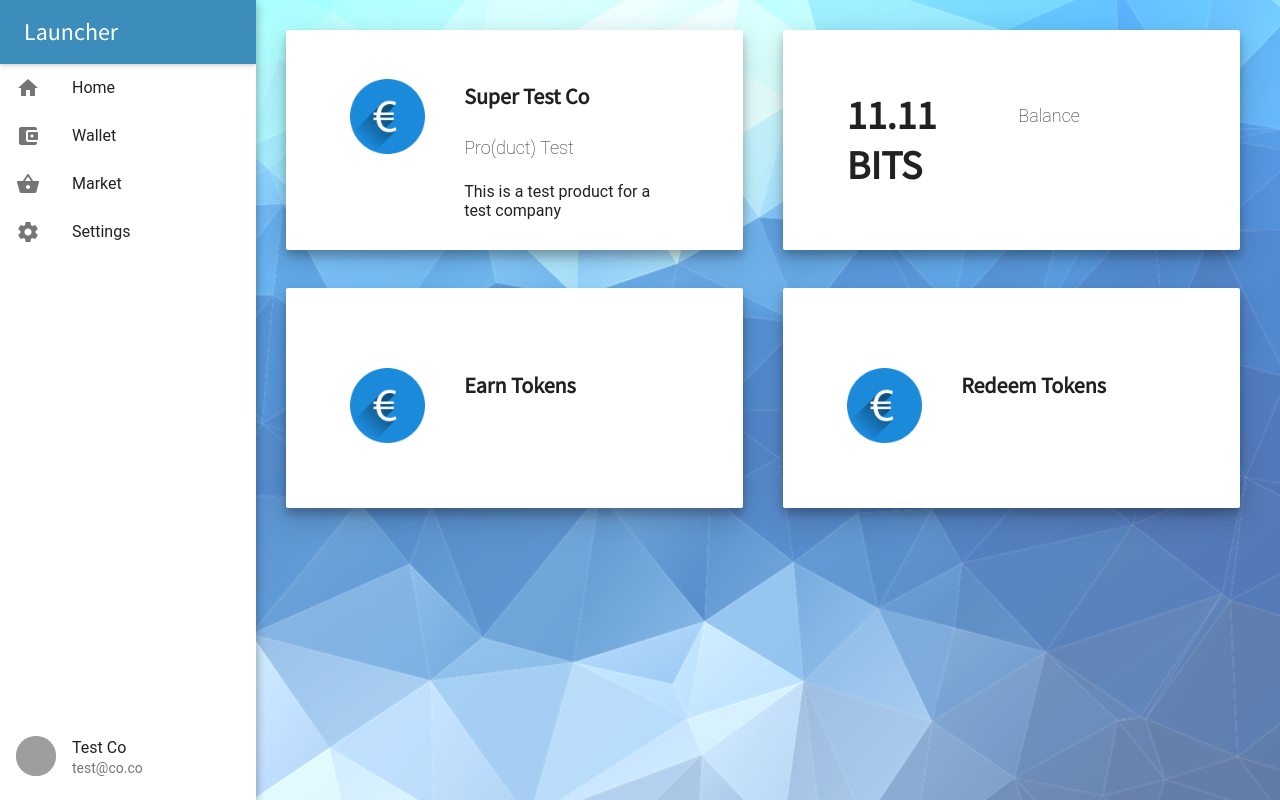
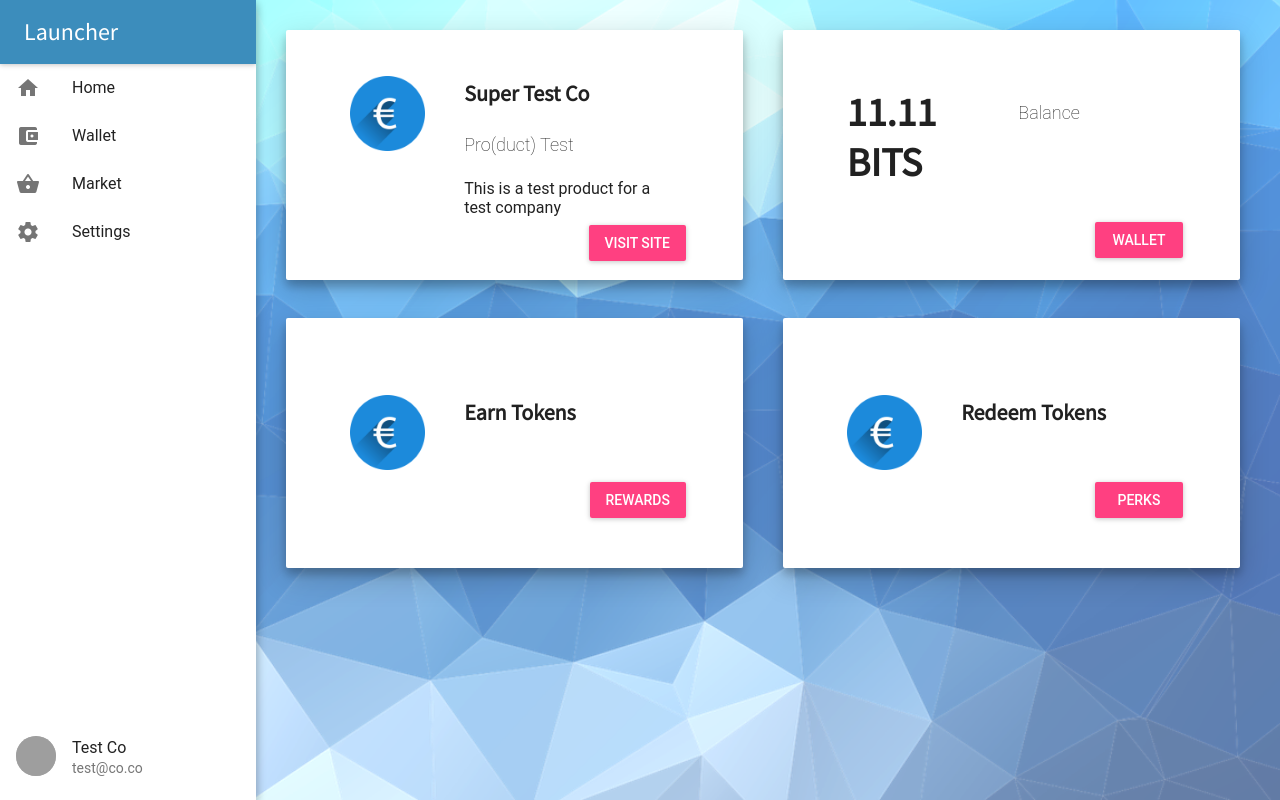
Before and after one commit to michailbrynard/rhino, a React (Create React App) app: page /home in a window 1280 px wide. Built offline with nearby package versions, Linux system fonts and the light colour scheme; grey boxes are pictures that could not be loaded.

Commit message:
added button links to home cards

```diff
--- a/src/containers/home.js
+++ b/src/containers/home.js
@@ -1,5 +1,6 @@
 import React, { Component } from 'react'
 import Paper from 'material-ui/Paper';
+import RaisedButton from 'material-ui/RaisedButton';
 
 import { connect } from 'react-redux'
 import { bindActionCreators } from 'redux'
@@ -7,7 +8,7 @@ import { bindActionCreators } from 'redux'
 import Loader from '../components/loader'
 import { getHomeData } from '../actions'
 
-const Home = ({ home_data }) => (
+const Home = ({ home_data, history }) => (
 	<div>
 		{
 			home_data ?
@@ -26,6 +27,9 @@ const Home = ({ home_data }) => (
 										<p>{home_data.company.product}</p>
 										<span>{home_data.company.description}</span>
 									</div>
+								</div>
+								<div className='right'>
+									<RaisedButton label="Visit Site" secondary={true} />
 								</div>
 							</div>
 						</Paper>
@@ -47,6 +51,9 @@ const Home = ({ home_data }) => (
 										<p>Balance</p>
 									</div>
 								</div>
+								<div className='right'>
+									<RaisedButton onClick={() => history.push('/wallet')} label="Wallet" secondary={true} />
+								</div>
 							</div>
 						</Paper>
 						<br />
@@ -63,6 +70,9 @@ const Home = ({ home_data }) => (
 										<h3>Earn Tokens</h3>
 									</div>
 								</div>
+								<div className='right'>
+									<RaisedButton label="Rewards" secondary={true} />
+								</div>
 							</div>
 						</Paper>
 						<br />
@@ -78,6 +88,9 @@ const Home = ({ home_data }) => (
 									<div className='col-8 left'>
 										<h3>Redeem Tokens</h3>
 									</div>
+								</div>
+								<div className='right'>
+									<RaisedButton onClick={() => history.push('/market')} label="Perks" secondary={true} />
 								</div>
 							</div>
 						</Paper>
@@ -96,14 +109,14 @@ class HomeContainer extends Component {
 	}
 
 	render() {
-		const { loading, home_data } = this.props
+		const { loading, home_data, history } = this.props
 
 		return (
 			<div>
 				{
 					loading && !home_data ?
 						<Loader /> :
-						<Home home_data={home_data} />
+						<Home history={history} home_data={home_data} />
 				}
 			</div>
 		)
@@ -112,7 +125,7 @@ class HomeContainer extends Component {
 
 const style = {
 	card: {
-		height: 220,
+		height: 250,
 		display: 'flex',
 		alignItems: 'center'
 	},
```
